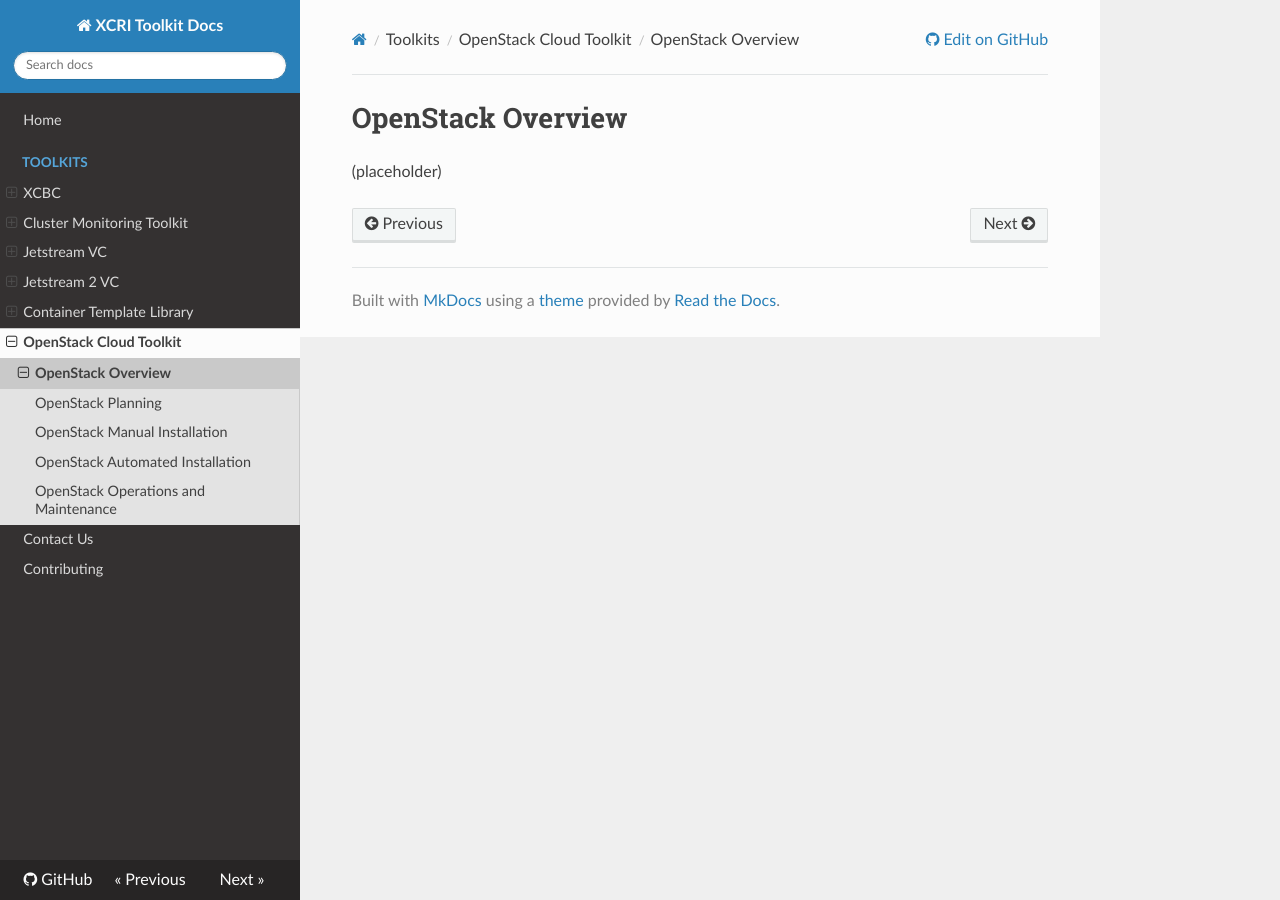
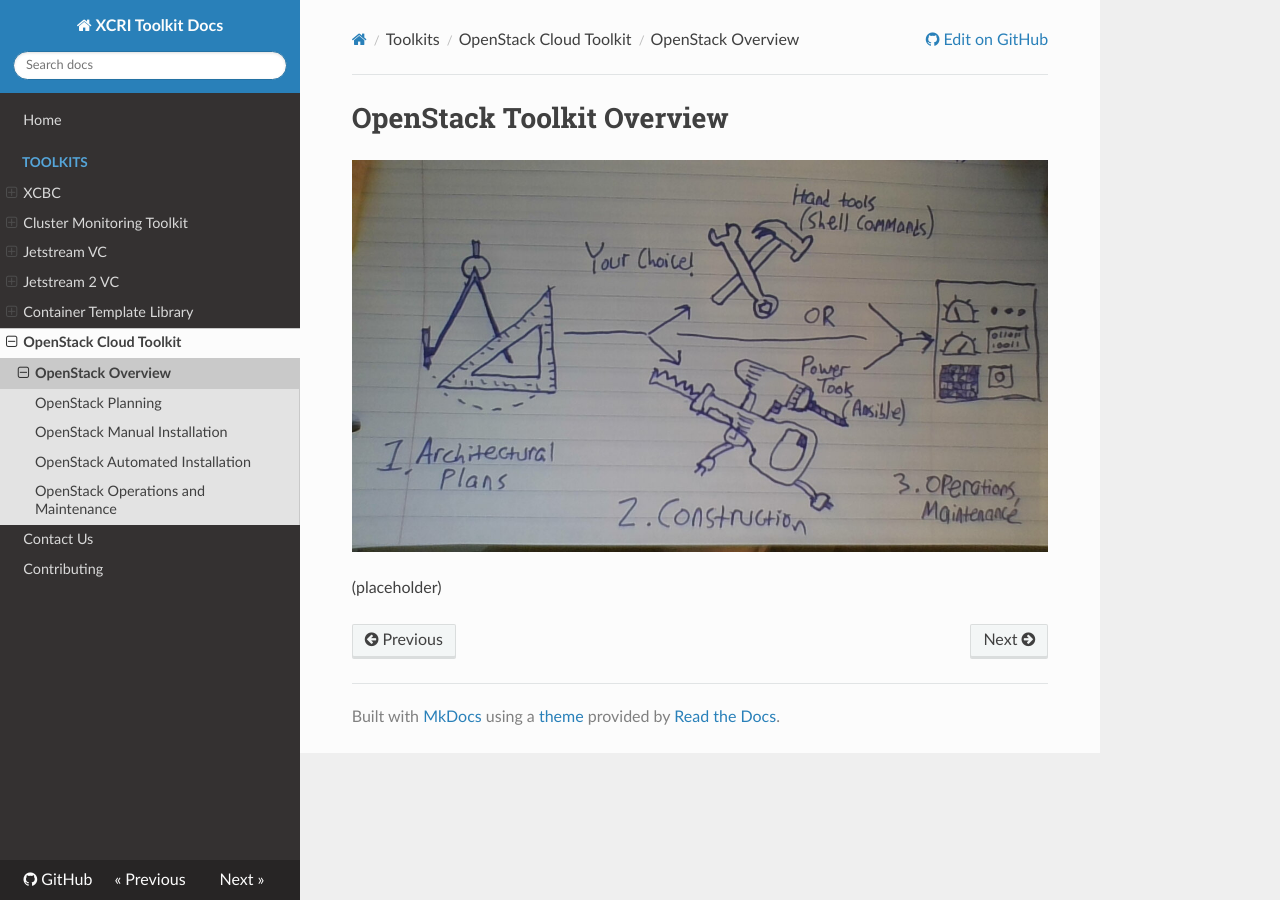
Before and after one commit to access-ci-org/Toolkit-Docs, an MkDocs documentation site: the page built from docs/toolkits/openstack-overview.md, in a window 1280 px wide. Built offline with MkDocs 1.6.1, drawn with Linux system fonts in a browser that asks for light colours; nearby versions of some CDN libraries; old or Windows-style settings are respelled for this version of MkDocs.

Commit message:
placeholder image for OpenStack Toolkit Overview

```diff
--- a/docs/toolkits/openstack-overview.md
+++ b/docs/toolkits/openstack-overview.md
@@ -1,3 +1,5 @@
-# OpenStack Overview
+# OpenStack Toolkit Overview
+
+![OpenStack Toolkit Overview](../img/openstack-toolkit-overview-placeholder.jpg)
 
 (placeholder)
```
Also changed, not shown: docs/img/openstack-toolkit-overview-placeholder.jpg (added).
